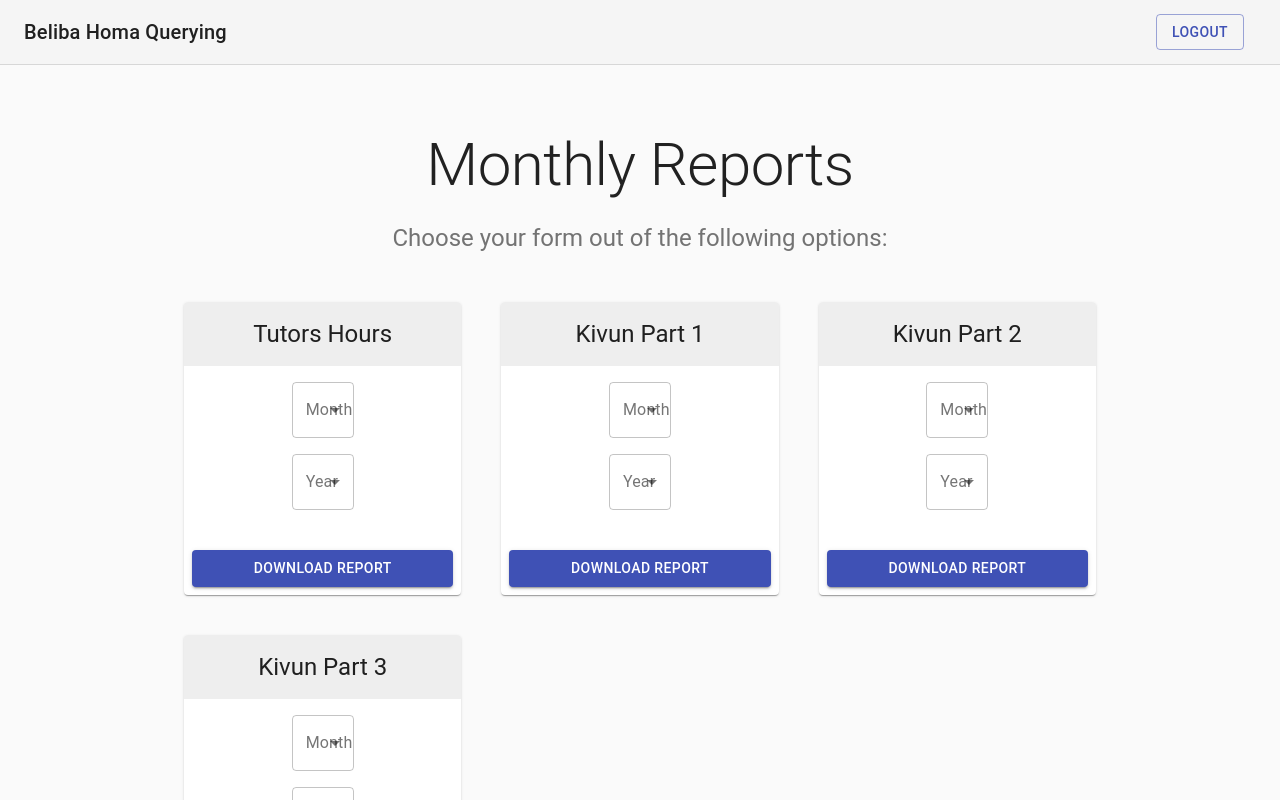
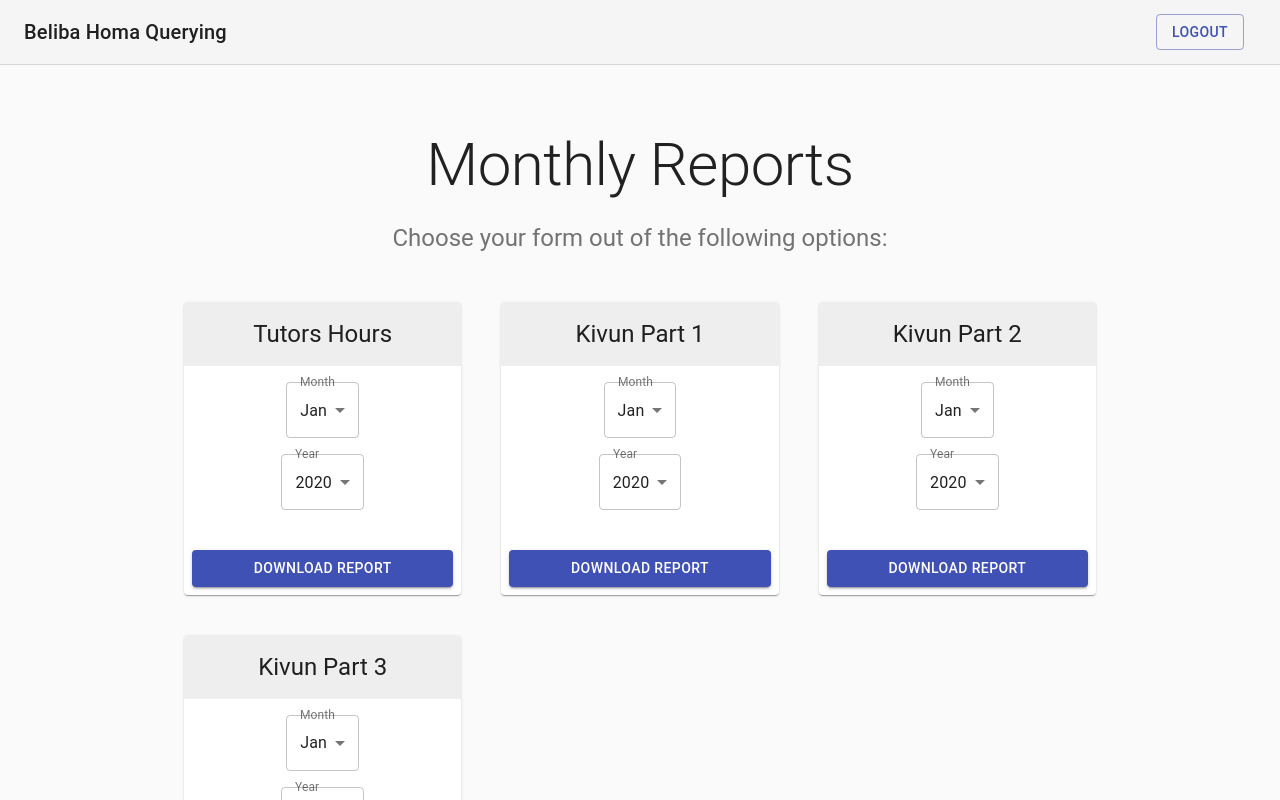
Before and after one commit to shimonBer/belibahomaqueryfront, a React (Create React App) app: page /reports in a window 1280 px wide. Shown: the top 800 px of the page. Built offline with nearby package versions, Linux system fonts and the light colour scheme; sample sign-in values are in the browser's storage.

Commit message:
addGoogleCloud

```diff
--- a/package.json
+++ b/package.json
@@ -8,6 +8,7 @@
     "@testing-library/react": "^9.3.2",
     "@testing-library/user-event": "^7.1.2",
     "axios": "^0.19.2",
+    "file-saver": "^2.0.2",
     "formik": "^2.1.4",
     "react": "^16.12.0",
     "react-dom": "^16.12.0",
--- a/src/components/forms/reportPicker.js
+++ b/src/components/forms/reportPicker.js
@@ -19,6 +19,7 @@ import MenuItem from '@material-ui/core/MenuItem';
 import InputLabel from '@material-ui/core/InputLabel';
 import FormControl from '@material-ui/core/FormControl';
 import Copyright from '../copyRight';
+import downloadFile from '../../util/downloadReport';
 
 const months = { Jan:'01', Feb:'02', Mar:'03', Apr:'04', May:'05', Jun:'06', Jul:'07', Aug:'08', Sep:'09', Oct:'10', Nov:'11', Dec:'12' };
 const years = ['2019', '2020'];
@@ -104,8 +105,8 @@ const reports = [
 
 export default function ReportPicker(props) {
 
-    const [month, setMonth] = useState('')
-    const [year, setYear] = useState('')
+    const [month, setMonth] = useState('01')
+    const [year, setYear] = useState('2020')
 
 
     const updateMonth = (event) => {
@@ -121,13 +122,14 @@ const handleSubmit = async(reportName) => {
     try {
         const response = await reportMaker({ year: year, month: month, reportName: reportName });
         if (200 <= response.status <= 300) {
-            var element = document.createElement('a');
-            element.setAttribute('href', 'data:text/plain;charset=utf-8,' + encodeURIComponent(response.data));
-            element.setAttribute('download', reportName + '.csv');
-            element.style.display = 'none';
-            document.body.appendChild(element);
-            element.click();
-            document.body.removeChild(element);
+            // var element = document.createElement('a');
+            // element.setAttribute('href', 'data:text/plain;charset=utf-8,' + encodeURIComponent(response.data));
+            // element.setAttribute('download', reportName + '.csv');
+            // element.style.display = 'none';
+            // document.body.appendChild(element);
+            // element.click();
+            // document.body.removeChild(element);
+            await downloadFile(response.data.filename);
         }
     }catch(err){
         console.log(err);
--- /dev/null
+++ b/src/util/downloadReport.js
@@ -0,0 +1,6 @@
+import { saveAs } from 'file-saver';
+
+export default async function downloadFile(srcFilename) {
+    const bucketName = 'beliba-homa-reports';
+    saveAs(`https://storage.cloud.google.com/${bucketName}/${srcFilename}`);
+  }
```
Also changed, not shown: 1 other file (tests, documents, lock files or other folders).
